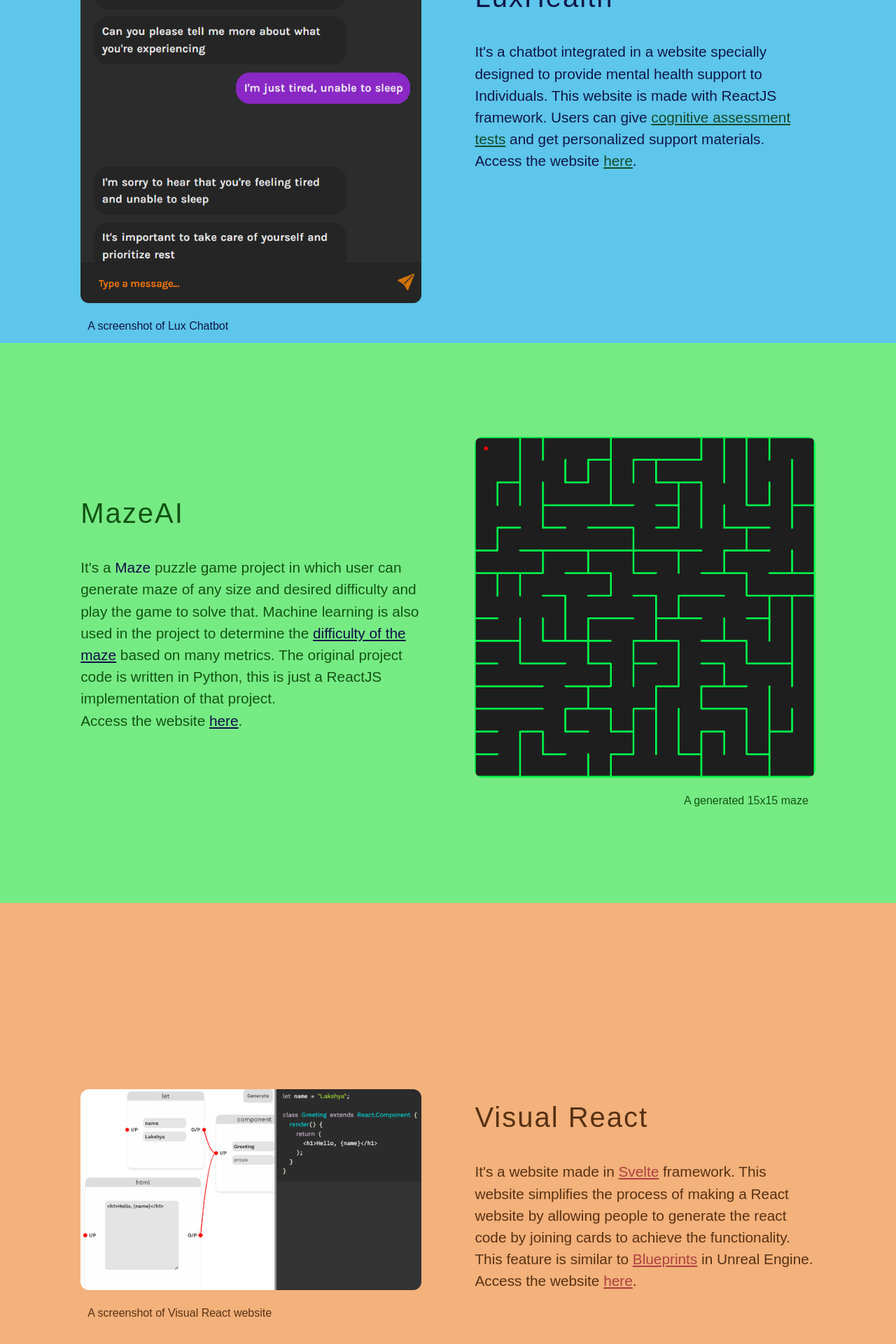
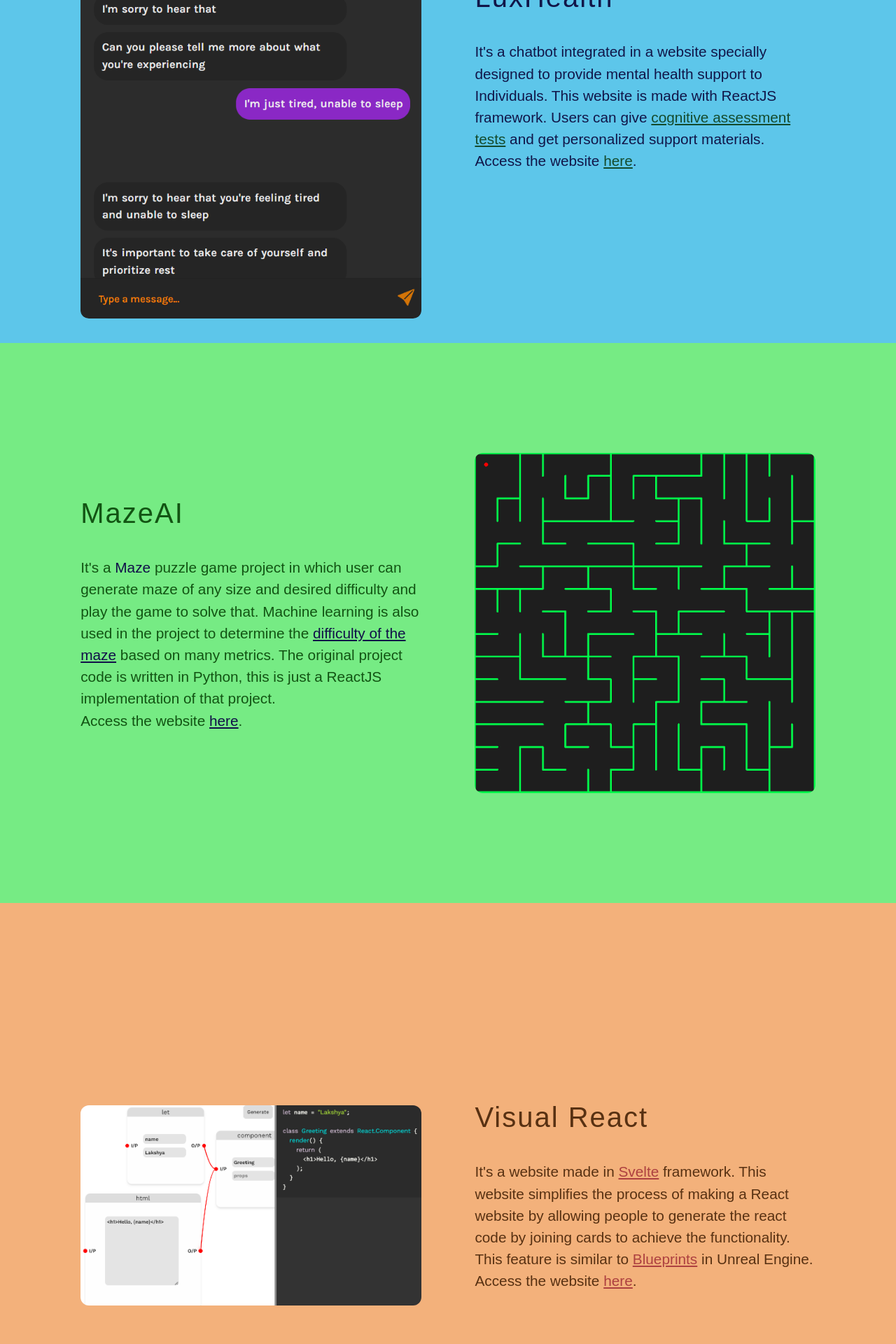
Before and after one commit to lakshyamahawar14/portfolio, a Next.js app: page /projects in a window 1280 px wide. Shown: the part 310-2230 px from the top of the page at 70% size. Built offline with nearby package versions, Linux system fonts and the light colour scheme.

Commit message:
removing image captions

```diff
--- a/app/components/About.js
+++ b/app/components/About.js
@@ -18,9 +18,6 @@ const About = () => {
             alt="Picture picture of Lakshya Mahawar"
             priority={true}
           />
-          <p className="text-[1rem] pl-[10px] tracking-wide text-[#134c4d] pt-[1.3rem] md:text-[0.9rem] sm:text-[0.8rem] md:pt-[1rem] sm:py-[0.8rem]">
-            Profile picture of Lakshya Mahawar
-          </p>
         </div>
         <div className="px-[3vw] flex justify-center items-start flex-col sm:items-center max-w-[50%] sm:max-w-[none]">
           <h1 className="text-[2.5rem] text-[#134c4d] text-start md:text-[2rem] sm:text-[1.5rem]">
@@ -100,9 +97,6 @@ const About = () => {
             alt="Picture IIT Roorkee"
             priority={true}
           />
-          <p className="text-[1rem] pr-[10px] tracking-wide text-[#134c4d] pt-[1.3rem] md:text-[0.9rem] sm:text-[0.8rem] md:pt-[1rem] sm:py-[0.8rem]">
-            Picture IIT Roorkee
-          </p>
         </div>
       </section>
 
--- a/app/components/Projects.js
+++ b/app/components/Projects.js
@@ -15,9 +15,6 @@ const Projects = () => {
             alt="A picture of Lux Chatbot"
             priority={true}
           />
-          <p className="text-[1rem] pl-[10px]  text-[#111649] pt-[1.3rem] md:text-[0.9rem] sm:text-[0.8rem] md:pt-[1rem] sm:py-[0.8rem]">
-            A screenshot of Lux Chatbot
-          </p>
         </div>
         <div className="px-[3vw] flex justify-center items-start flex-col sm:items-center max-w-[50%] sm:max-w-[none]">
           <h1 className="text-[2.5rem] text-[#111649] tracking-wider text-start md:text-[2rem] sm:text-[1.5rem] ">
@@ -90,9 +87,6 @@ const Projects = () => {
             alt="A 15x15 Generated Maze"
             priority={true}
           />
-          <p className="text-[1rem] pr-[10px]  text-[#125413] pt-[1.3rem] md:text-[0.9rem] sm:text-[0.8rem] md:pt-[1rem] sm:py-[0.8rem]">
-            A generated 15x15 maze
-          </p>
         </div>
       </section>
 
@@ -107,9 +101,6 @@ const Projects = () => {
             alt="A screenshot of Visual React website"
             priority={true}
           />
-          <p className="text-[1rem] pl-[10px]  text-[#583112] pt-[1.3rem] md:text-[0.9rem] sm:text-[0.8rem] md:pt-[1rem] sm:py-[0.8rem]">
-            A screenshot of Visual React website
-          </p>
         </div>
         <div className="px-[3vw] flex justify-center items-start flex-col sm:items-center max-w-[50%] sm:max-w-[none]">
           <h1 className="text-[2.5rem] text-[#583112] tracking-wider text-start md:text-[2rem] sm:text-[1.5rem] ">
--- a/app/components/Terminal.js
+++ b/app/components/Terminal.js
@@ -201,9 +201,6 @@ const Terminal = () => {
             alt="Picture picture of Author"
             priority={true}
           />
-          <span className="text-[1rem] md:text-[0.9rem] sm:text-[0.7rem]">
-            Pic - Admin (Me)
-          </span>
         </span>
       );
       const newCommand = {
```
